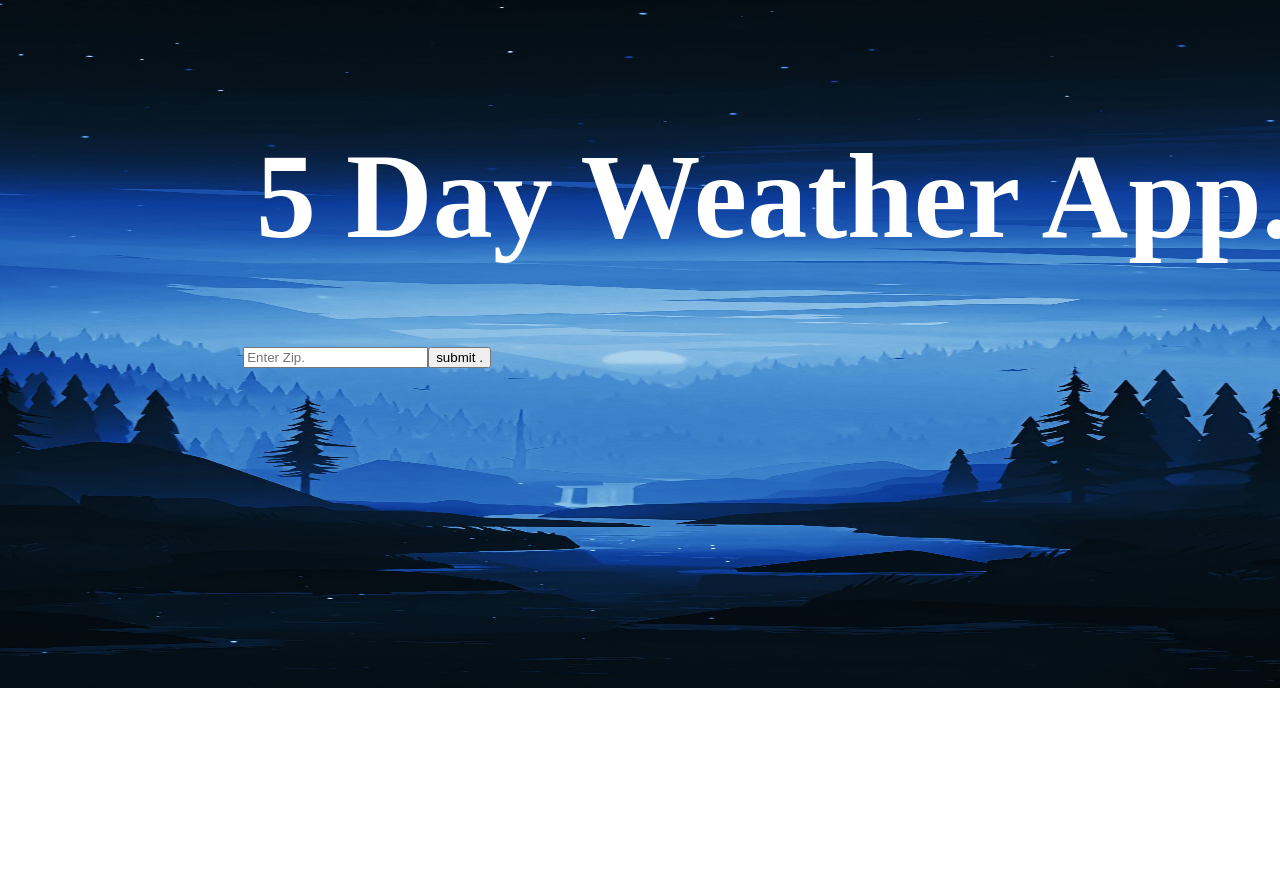
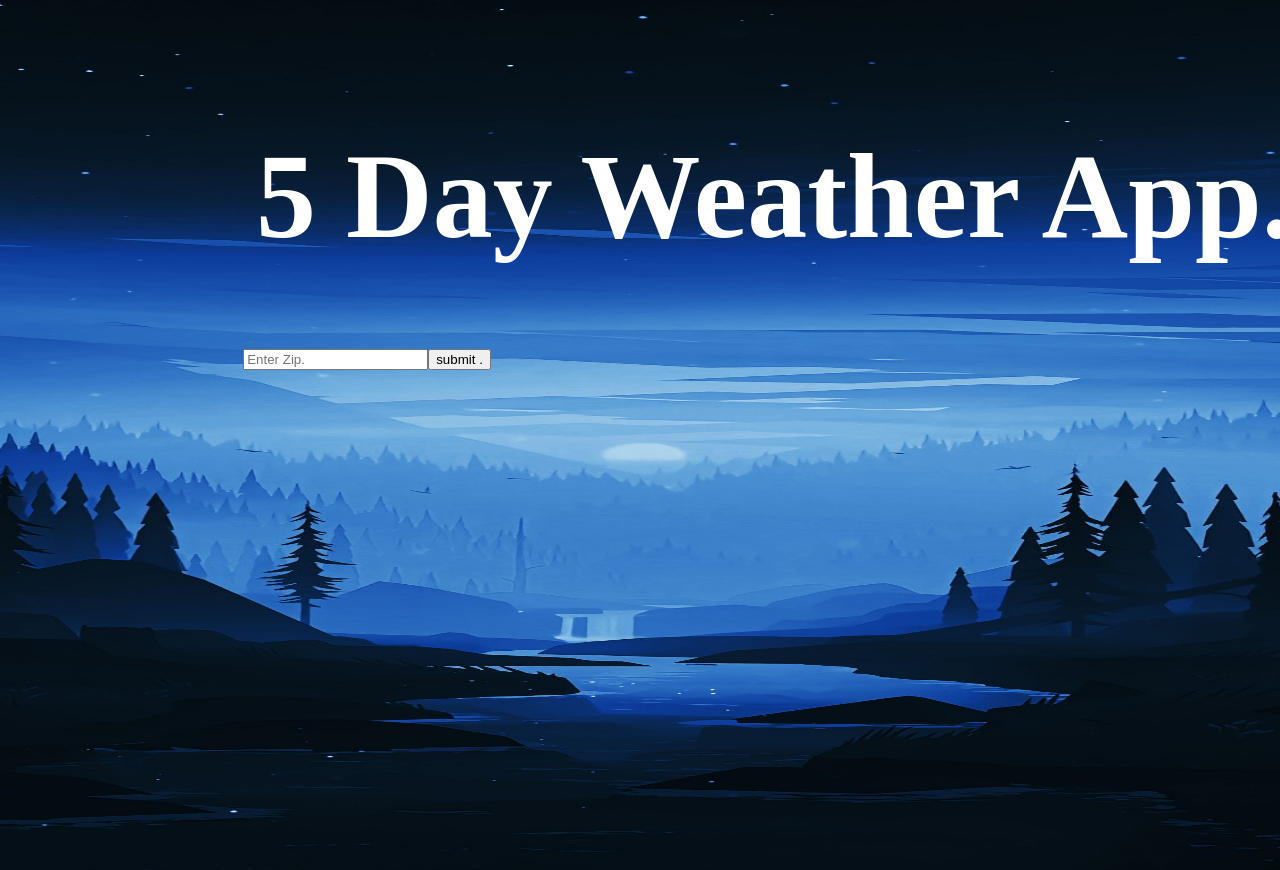
Before and after one commit to tgodkev/weather-app, a React (Create React App) app: page / in a window 1280 px wide. Shown: the top 870 px of the page. Before the commit the page ends 800 px from the top, so only its background shows below. Built offline with nearby package versions, Linux system fonts and the light colour scheme; no server answers; a web font is replaced by a local one.

Commit message:
font changes.

```diff
--- a/public/Style.css
+++ b/public/Style.css
@@ -15,7 +15,7 @@ body{
     overflow: hidden;
     width: 100%;
     height: 50%;
-    padding-bottom: 25%;
+    padding-bottom: 39%;
 }
 
 
@@ -101,7 +101,7 @@ body{
 .input{
     margin-left: 10%;
     font-family: 'Bebas Neue', cursive;
-    font-size: 18px;
+    font-size: 20px;
   color: white;
 }
 
```
